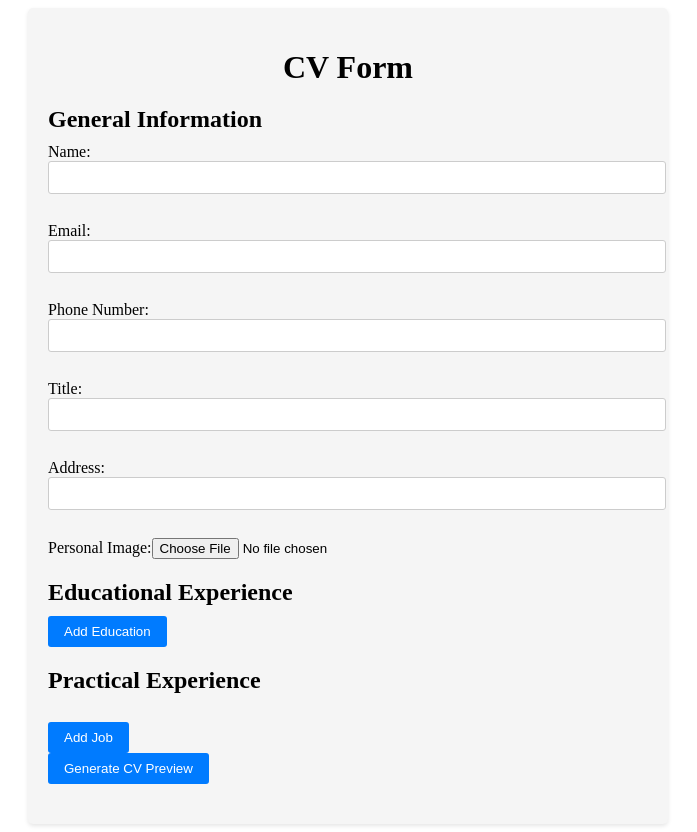
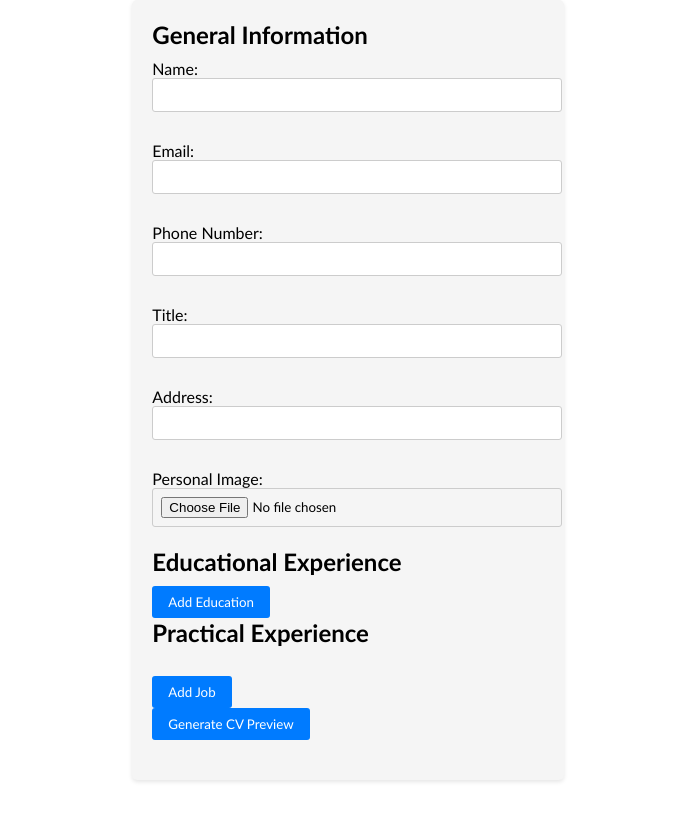
Before and after one commit to loggerino/cv-project, a React (Vite) app: page / in a window 1280 px wide. Shown: the whole page, without its empty margins (292-989 px from the left). After the commit the page ends 800 px from the top, so only its background shows below. Built offline with nearby package versions, Linux system fonts and the light colour scheme.

Commit message:
changed looks

```diff
--- a/src/App.css
+++ b/src/App.css
@@ -1,3 +1,16 @@
+* {
+  margin: 0;
+  padding: 0;
+  font-family: 'Gill Sans', 'Gill Sans MT', Calibri, 'Trebuchet MS', sans-serif;
+}
+
+.CVWrapper {
+  display: flex;
+  flex-direction: column;
+  align-items: center;
+  max-width: 1800px;
+}
+
 .CVForm {
   max-width: 600px;
   margin: 0 auto;
@@ -5,11 +18,6 @@
   background-color: #f5f5f5;
   border-radius: 5px;
   box-shadow: 0 2px 4px rgba(0, 0, 0, 0.1);
-}
-
-.CVForm h1 {
-  text-align: center;
-  margin-bottom: 20px;
 }
 
 .CVForm form {
@@ -25,39 +33,20 @@
   margin-bottom: 10px;
 }
 
-.CVForm input[type="text"],
-.CVForm input[type="email"],
-.CVForm input[type="tel"] {
+.CVForm input {
   width: 100%;
   padding: 8px;
   border-radius: 3px;
   border: 1px solid #ccc;
 }
 
-.CVForm button[type="submit"],
-.CVForm button[type="button"] {
+button {
   padding: 8px 16px;
   background-color: #007bff;
   color: #fff;
   border: none;
   border-radius: 3px;
   cursor: pointer;
-}
-
-.CVForm .cv-preview {
-  margin-top: 20px;
-  padding: 10px;
-  background-color: #fff;
-  border: 1px solid #ccc;
-  border-radius: 3px;
-}
-
-.CVForm .cv-preview p {
-  margin: 5px 0;
-}
-
-.CVForm .edit-button {
-  margin-top: 10px;
 }
 
 .personal {
@@ -68,3 +57,27 @@
   max-width: 300px;
   max-height: 300px;
 }
+
+.CVPreview {
+  width: 210mm;
+  height: 297mm;
+  position: sticky;
+  top: 10px;
+  display: grid;
+  grid-template-columns: 150mm 60mm;
+  grid-template-rows: 35mm 262mm;
+  box-shadow: rgba(0, 0, 0, 0.35) 0px 5px 15px;
+}
+
+.sidePanel img {
+  max-width: 200px;
+  max-height: 200px;
+  border-radius: 50px;
+}
+
+.head {
+  grid-column: span 2 / auto;
+  padding: 2rem;
+  background-color: rgb(20, 62, 114);
+  color: rgb(238, 238, 238);
+}
--- a/src/components/CVForm.jsx
+++ b/src/components/CVForm.jsx
@@ -54,7 +54,7 @@ const CVForm = () => {
             const updatedEducations = [...educations];
             updatedEducations[index][name] = value;
             setEducations(updatedEducations);
-        } else {
+        } else if (name === 'companyName' || name === 'positionTitle' || name === 'tasks' || name === 'workFrom' || name === 'workUntil') {
             const updatedJobs = [...jobs];
             updatedJobs[index][name] = value;
             setJobs(updatedJobs);
@@ -149,10 +149,9 @@ Work Until: ${workUntil}`;
     }, [isEditing]);
 
     return (
+        <div className="CVWrapper">
+            {isEditing ? (
                 <div className="CVForm">
-            <h1>CV Form</h1>
-
-            {isEditing ? (
                     <form onSubmit={handleSubmit}>
                         <Personal
                             name={name}
@@ -176,17 +175,18 @@ Work Until: ${workUntil}`;
                             deleteJob={deleteJob}
                             handleChange={handleChange}
                         />
-
                         <button type="submit">Generate CV Preview</button>
                     </form>
+                </div>
             ) : (
-                <div>
-                    <h2>CV Preview</h2>
-                    <p>Name: {name}</p>
-                    <p>Email: {email}</p>
-                    <p>Phone Number: {phoneNumber}</p>
-                    <p>Title: {title}</p>
-                    <p>Address: {address}</p>
+                <div className="CVPreview">
+                    <header className='head'>
+                        <h1>{name}</h1>
+                        <p>{title}</p>
+                    </header>
+                    <div className="mainPanel">
+                        <div className="education">
+                            <h3>Education</h3>
                             {educations.map((education, index) => (
                                 <div key={index}>
                                     <p>University: {education.schoolName}</p>
@@ -194,15 +194,25 @@ Work Until: ${workUntil}`;
                                     <p>Study Date: {education.studyStartDate} - {education.studyEndDate}</p>
                                 </div>
                             ))}
+                        </div>
+                        <div className="experience">
+                            <h3>Experience</h3>
                             {jobs.map((jobs, index) => (
                                 <div key={index}>
                                     <p>Company: {jobs.companyName}</p>
                                     <p>Position: {jobs.positionTitle}</p>
                                     <p>Tasks: {jobs.tasks}</p>
-                            <p>Year Started: {jobs.workFrom}</p>
-                            <p>Year Ended: {jobs.workUntil}</p>
+                                    <p>Year: {jobs.workFrom} - {jobs.workUntil}</p>
                                 </div>
                             ))}
+                        </div>
+                    </div>
+                    <div className="sidePanel">
+                        <img src={URL.createObjectURL(personalImage)} alt="Personal" />
+                        <p>Email: {email}</p>
+                        <p>Phone Number: {phoneNumber}</p>
+                        <p>Address: {address}</p>
+                    </div>
                     <button onClick={handleEdit}>Edit</button>
                     <button type="button" onClick={handleDownload}>
                         Download CV
```
Lines whose indentation alone changed are shown as unchanged.
